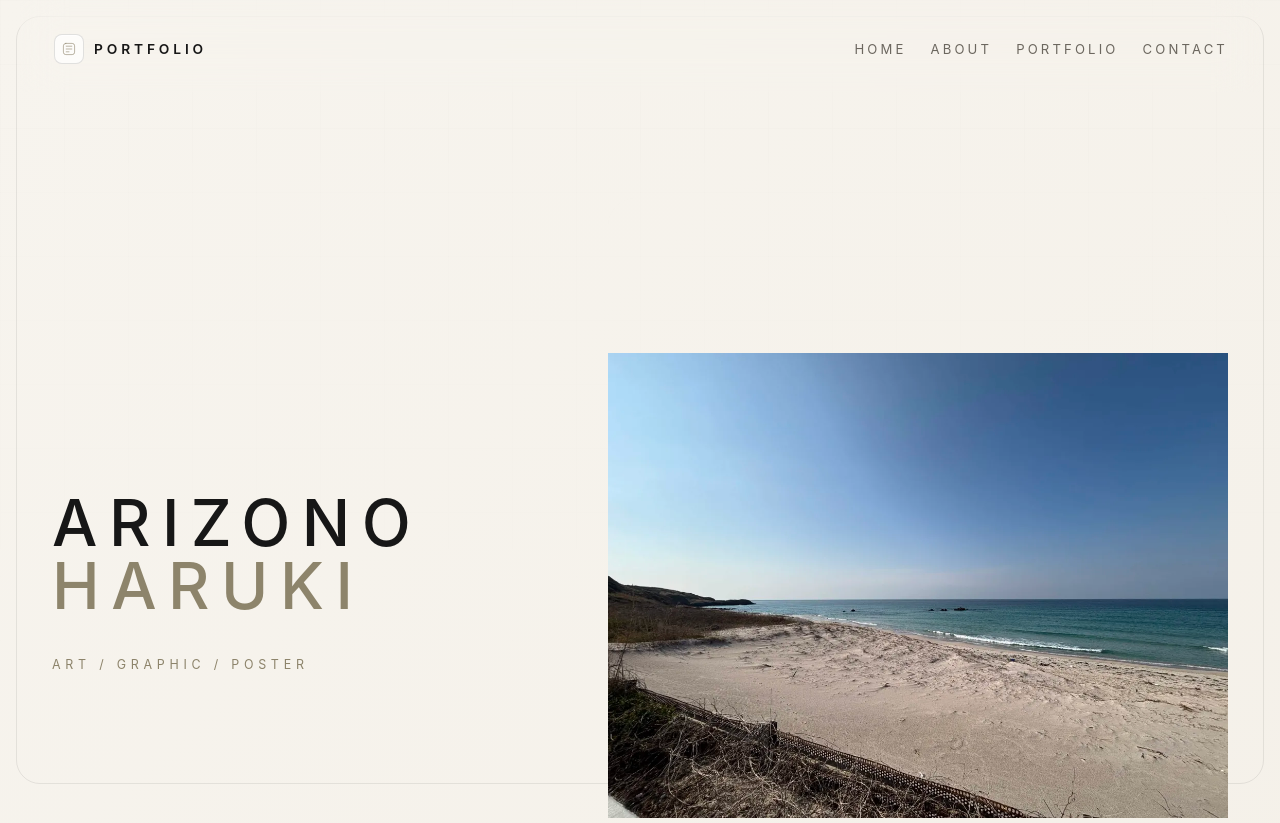
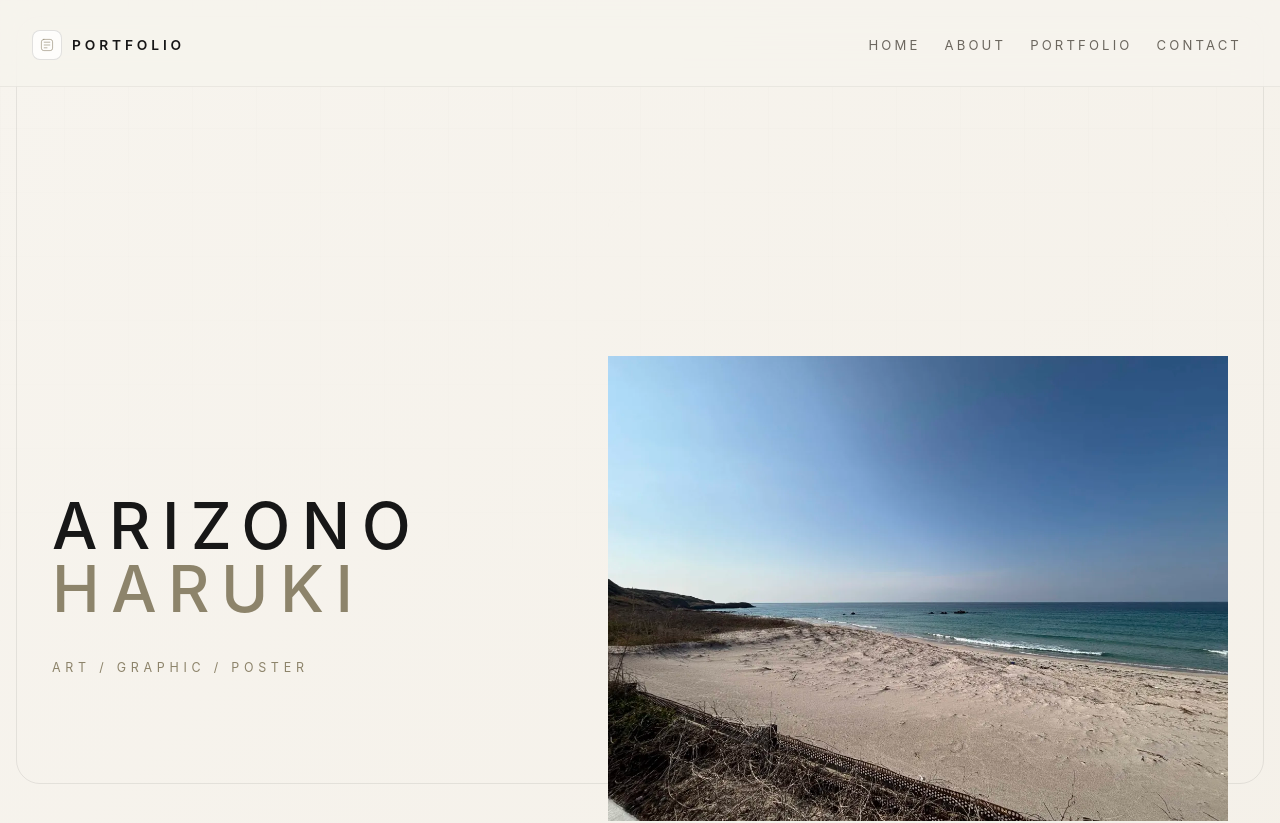
Before and after one commit to Ha-kun8/portfolio, a plain HTML site: page index.html in a window 1280 px wide. Shown: the top 823 px of the page. Drawn offline with Linux system fonts and the light colour scheme.

Commit message:
Add files via upload

```diff
--- a/index.html
+++ b/index.html
@@ -14,6 +14,7 @@
     <div class="noise"></div>
 
     <header class="site-header">
+      <div class="site-header-inner">
         <a class="brand" href="#hero" aria-label="Home">
           <span class="brand-mark" aria-hidden="true">
             <svg viewBox="0 0 40 40" role="img">
@@ -31,6 +32,7 @@
           <a href="#works">PORTFOLIO</a>
           <a href="#contact">CONTACT</a>
         </nav>
+      </div>
     </header>
 
     <main id="top">
--- a/style.css
+++ b/style.css
@@ -91,13 +91,29 @@ main,
   position: sticky;
   top: 0;
   z-index: 20;
+  width: 100%;
+  padding: 24px 28px 20px;
+  margin: 0;
+  backdrop-filter: blur(20px);
+  background: rgba(247, 244, 238, 0.78);
+  border-bottom: 1px solid rgba(23, 23, 23, 0.06);
+}
+
+.site-header-inner {
   display: flex;
   justify-content: space-between;
   align-items: center;
-  padding: 28px 32px 22px;
-  max-width: var(--max-width);
+  width: min(100%, 1220px);
   margin: 0 auto;
-  backdrop-filter: blur(20px);
+}
+
+.site-header .brand {
+  margin-left: 0;
+}
+
+.site-header .site-nav {
+  margin-left: auto;
+  padding-right: 8px;
 }
 
 .brand {
@@ -163,7 +179,7 @@ main,
 }
 
 .section {
-  padding: 64px 32px;
+  padding: 84px 32px;
   max-width: var(--max-width);
   margin: 0 auto;
 }
@@ -174,8 +190,8 @@ main,
   grid-template-columns: minmax(0, 0.9fr) minmax(0, 1.1fr);
   align-items: center;
   gap: 48px;
-  padding-top: 88px;
-  padding-bottom: 40px;
+  padding-top: 96px;
+  padding-bottom: 48px;
   position: relative;
 }
 
@@ -418,10 +434,10 @@ main,
 }
 
 .about-media {
-  max-width: 460px;
+  max-width: 470px;
   margin-left: auto;
   justify-self: end;
-  padding: 8px;
+  padding: 10px;
   border: 1px solid rgba(23, 23, 23, 0.08);
   background: rgba(255, 255, 255, 0.45);
   box-shadow: 0 16px 40px rgba(0, 0, 0, 0.05);
@@ -430,6 +446,7 @@ main,
 .about-media img {
   width: 100%;
   min-height: 420px;
+  max-height: 420px;
   object-fit: cover;
   object-position: center;
   border-radius: 0;
@@ -833,11 +850,12 @@ main,
   }
 
   .about-grid {
-    gap: 18px;
+    gap: 20px;
   }
 
   .about-copy {
     padding: 20px 18px;
+    margin-top: 0;
   }
 
   .about-intro {
```
Lines whose indentation alone changed are shown as unchanged.
